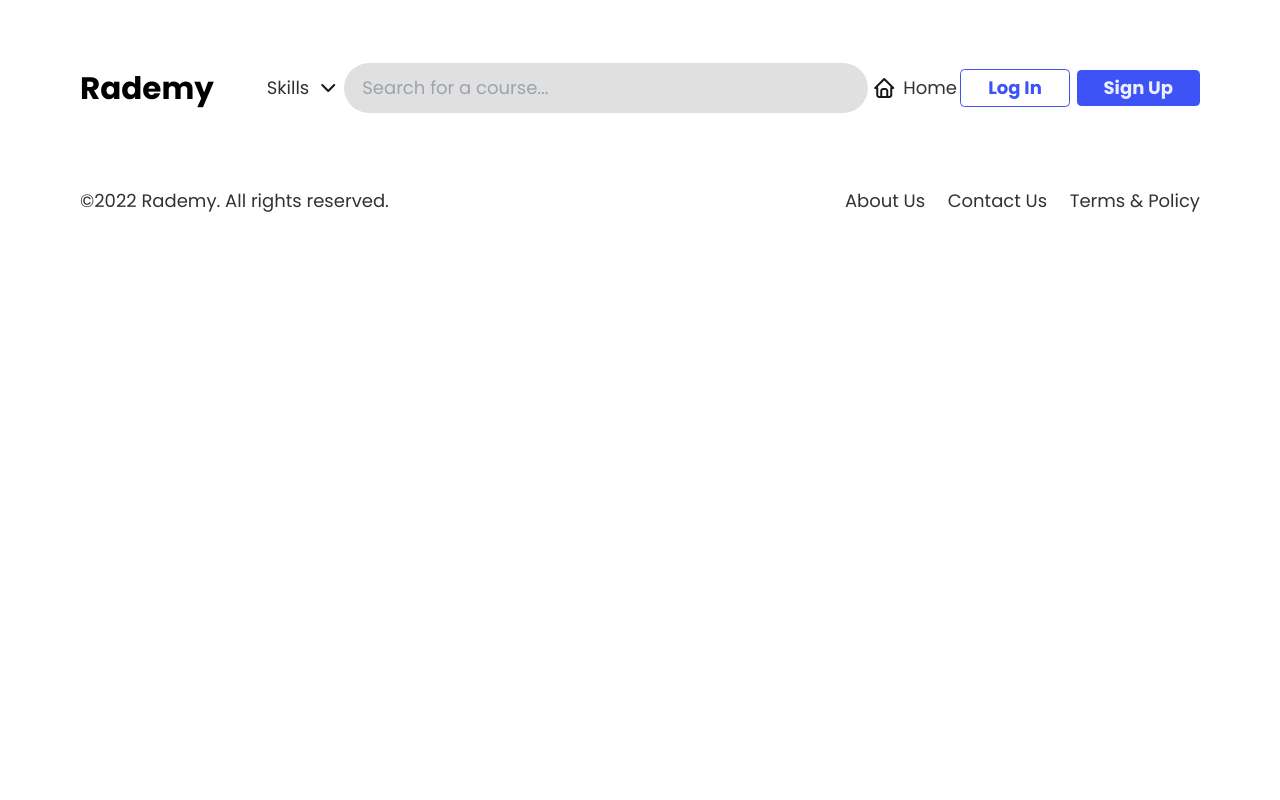
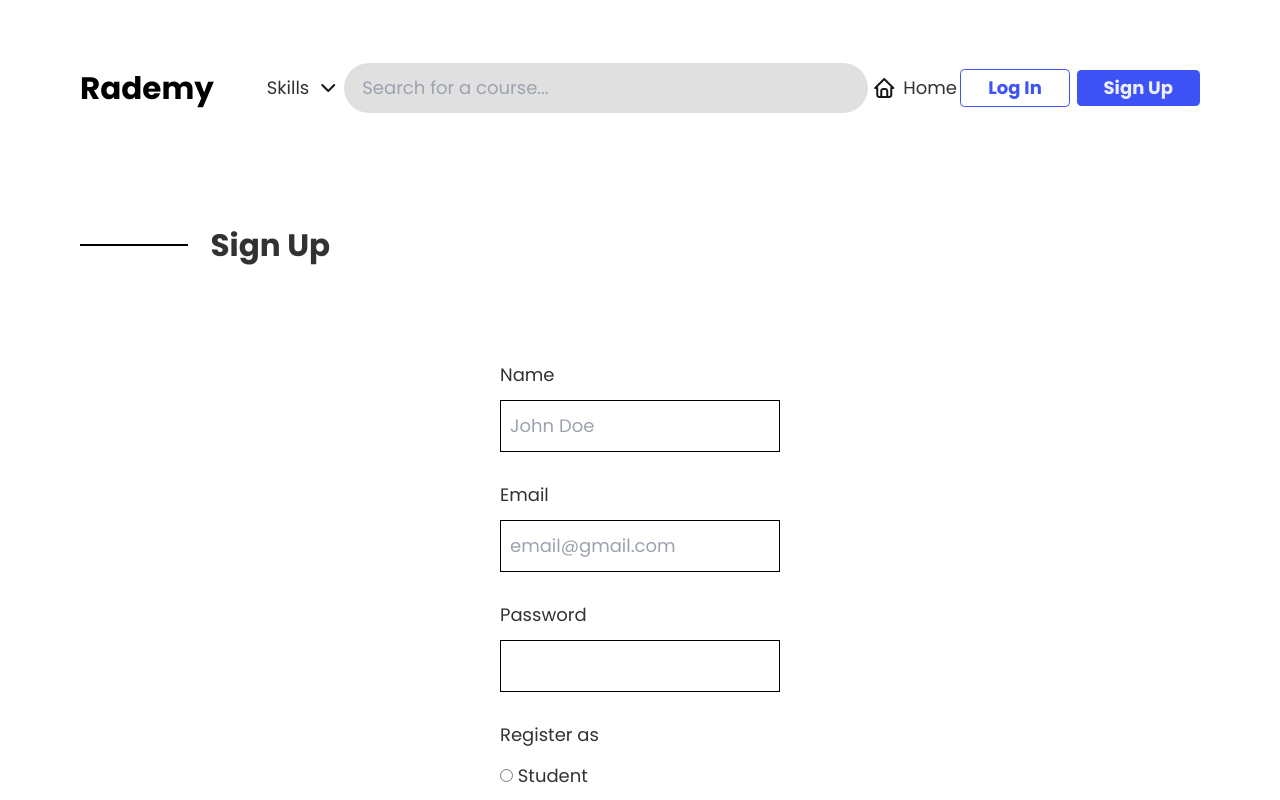
Before and after one commit to TranMachSoHan/ELearning, a React (Create React App) app in the folder frontend/: page /register in a window 1280 px wide. Shown: the top 800 px of the page. Built offline with nearby package versions, Linux system fonts and the light colour scheme.

Commit message:
login + sign up page

```diff
--- a/frontend/src/App.js
+++ b/frontend/src/App.js
@@ -3,6 +3,8 @@ import { Route, Routes } from 'react-router-dom';
 import CourseBySkill from './pages/CourseBySkill';
 
 import Home from './pages/Home';
+import Login from './pages/Login';
+import SignUp from './pages/SignUp';
 
 function App() {
   return (
@@ -10,6 +12,8 @@ function App() {
 
         <Route path='/' element={<Home/>} ></Route>
         <Route path='/skill' element={<CourseBySkill/>} ></Route>
+        <Route path='/login' element={<Login/>} ></Route>
+        <Route path='/register' element={<SignUp/>} ></Route>
 
 
     </Routes>
--- a/frontend/src/components/TopNav.js
+++ b/frontend/src/components/TopNav.js
@@ -41,8 +41,8 @@ const TopNav = () => {
             </li>
 
             <li className="flex items-center gap-1.5">
-                <Button text={'Log In'} isPrimary={false} size='small'></Button>
-                <Button  text={'Sign Up'} isPrimary={true} size='small'></Button>
+                <Button text={'Log In'} onClick={()=> {navigate('/login')}} isPrimary={false} size='small'></Button>
+                <Button  text={'Sign Up'} onClick={()=> {navigate('/register')}} isPrimary={true} size='small'></Button>
             </li>
 
         </ul>
--- a/frontend/src/layouts/GlobalWrapper.js
+++ b/frontend/src/layouts/GlobalWrapper.js
@@ -3,7 +3,7 @@ import TopNav from "../components/TopNav";
 
 
 const GlobalWrapper = ({children}) => {
-    return ( <main className="container-padding" >
+    return ( <main className="min-h-screen container-padding" >
        <TopNav></TopNav>
         {children}
 
--- /dev/null
+++ b/frontend/src/pages/Login.js
@@ -0,0 +1,24 @@
+import SectionTitle from "../components/SectionTitle";
+import Button from "../components/Button";
+
+const Login = () => {
+    return ( <section className="min-h-[700px] pt-24">
+
+        <SectionTitle title='Login'></SectionTitle>
+
+        <form className='w-1/4 pt-20 mx-auto space-y-6'>
+            <div className='space-y-2'>
+                <label htmlFor="email" >Email</label>
+                <input type="text" name="email" id="email" className='block w-full p-2 border border-black' placeholder='email@gmail.com' />
+            </div>
+            <div className='space-y-2'>
+                <label htmlFor="password" >Password</label>
+                <input type="password" name="password" id="password" className='block w-full p-2 border border-black'  />
+            </div>
+
+            <Button text={'Login'} isPrimary={true}></Button>
+        </form>
+    </section> );
+}
+
+export default Login;
--- /dev/null
+++ b/frontend/src/pages/SignUp.js
@@ -0,0 +1,73 @@
+import { useState } from "react";
+import Button from "../components/Button";
+import SectionTitle from "../components/SectionTitle";
+
+const SignUp = () => {
+
+    const [registerType, setRegisterType] = useState('null');
+    return ( <section className="min-h-[700px] pt-24">
+
+        <SectionTitle title='Sign Up'></SectionTitle>
+
+        <form className='w-1/4 pt-20 mx-auto space-y-6'>
+            <div className='space-y-2'>
+                <label htmlFor="name" >Name</label>
+                <input type="text" name="name" id="name" className='block w-full p-2 border border-black' placeholder='John Doe' />
+            </div>
+
+            <div className='space-y-2'>
+                <label htmlFor="email" >Email</label>
+                <input type="text" name="email" id="email" className='block w-full p-2 border border-black' placeholder='email@gmail.com' />
+            </div>
+            <div className='space-y-2'>
+                <label htmlFor="password" >Password</label>
+                <input type="password" name="password" id="password" className='block w-full p-2 border border-black'  />
+            </div>
+
+            <div className='space-y-2'>
+                <p>Register as</p>
+                <label className="block" htmlFor="student"><input type="radio" selected id="student" name="registerType" onChange={(e) => {setRegisterType(e.target.value)}} value={'student'}/> Student</label>
+                <label className="block" htmlFor="instructor"><input type="radio" id="instructor" name="registerType" onChange={(e) => {setRegisterType(e.target.value)}} value={'instructor'}/> Instructor</label>
+
+            </div>
+
+            {
+                registerType === 'student' ?
+                <>
+                    <div className='space-y-2'>
+                        <label htmlFor="major" >Major</label>
+
+                        <select name="major" className='block w-full p-2 border border-black' id="major">
+                             <option disabled selected></option>
+                            <option value="Software Engineering">Software Engineering</option>
+                            <option value="Digital Marketing">Digital Marketing</option>
+                            <option value="Business Management">Business Management</option>
+                            <option value="IT">IT</option>
+
+                        </select>
+
+                    </div>
+                    <div className='space-y-2'>
+                        <label htmlFor="minor" >Minor (Optional)</label>
+
+                        <select name="major" className='block w-full p-2 border border-black' id="major">
+                            <option disabled selected></option>
+                            <option value="Software Engineering">Software Engineering</option>
+                            <option value="Digital Marketing">Digital Marketing</option>
+                            <option value="Business Management">Business Management</option>
+                            <option value="IT">IT</option>
+
+                        </select>
+
+                    </div>
+                </>
+
+                : null
+            }
+
+            <Button text={'Sign Up'} isPrimary={true}></Button>
+        </form>
+    </section>  );
+}
+
+export default SignUp;
```
